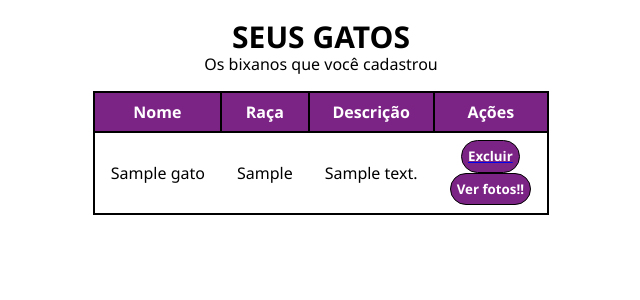
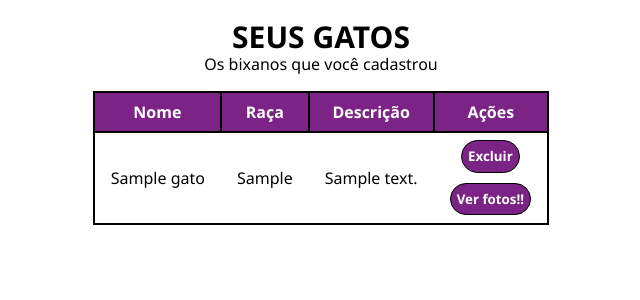
Before and after one commit to ApenasOLinco/Purrsue, a PHP site: page /pages/Home/home.php?codigo=1 in a window 1280 px wide. Shown: the part 81-381 px from the top of the page, without its empty margins (319-959 px from the left). Run offline with PHP 8.4, Linux system fonts and the light colour scheme; the visitor is signed in with stand-in values (Sample User, id 1); tables that the repository leaves empty or names only in its code hold one stand-in row (values such as "Sample post"); grey boxes marked "Sample" are stand-in pictures.

Commit message:
Espaçamento entre os botões de ação da tabela

```diff
--- a/pages/Home/home.css
+++ b/pages/Home/home.css
@@ -42,6 +42,12 @@ table {
             box-shadow: 2px 2px 3px;
         }
     }
+
+    & .excluir {
+        text-decoration: none;
+        display: inline-block;
+        margin: 0 0 10px 0;
+    }
 }
 
 .fotinhos {
@@ -61,7 +67,7 @@ table {
         /* border: none; */
         border-radius: 20px;
 
-        width: fit-content;
+        width: min-content;
         max-width: 80vw;
         max-height: 80dvh;
     }
```
